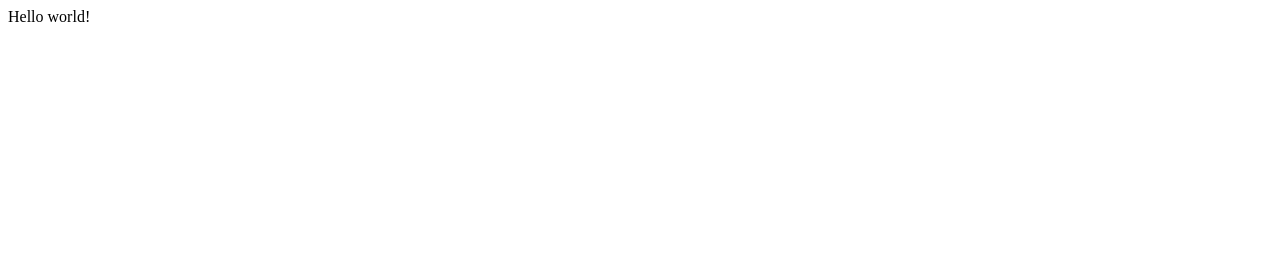
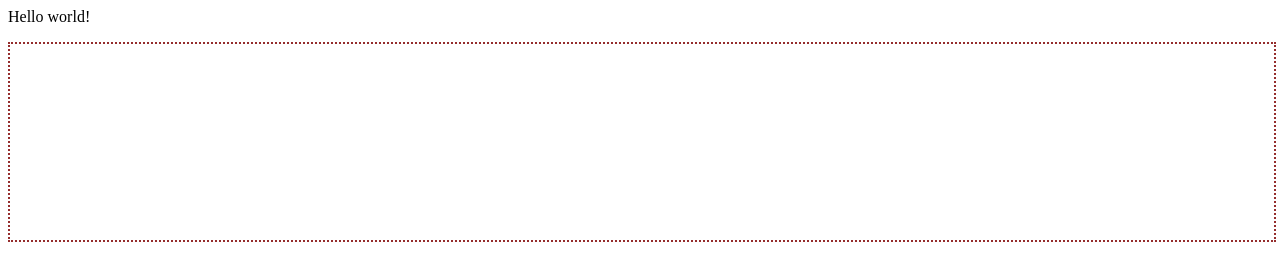
Before and after one commit to bielanskoje/website, a plain HTML site: page index.html in a window 1280 px wide. Drawn offline with Linux system fonts and the light colour scheme.

Commit message:
Update index.html

```diff
--- a/index.html
+++ b/index.html
@@ -8,6 +8,7 @@
 </head>
 <body>
 <p>Hello world!</p>
+  <iframe name="tomek-test-iframe" scrolling="auto" width="100%" height="25%" style="border: 2px dotted #952d2d;"></iframe>
 <!-- Atom update -->
 <script type="text/javascript" async src="//l.getsitecontrol.com/pwpqxnz7.js"></script>
 </body>
```
